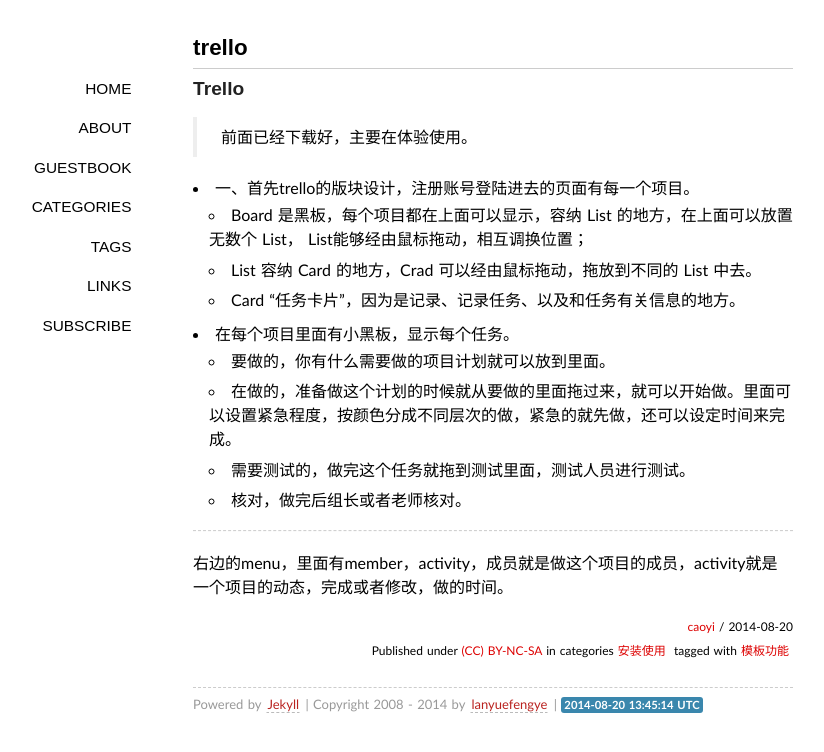
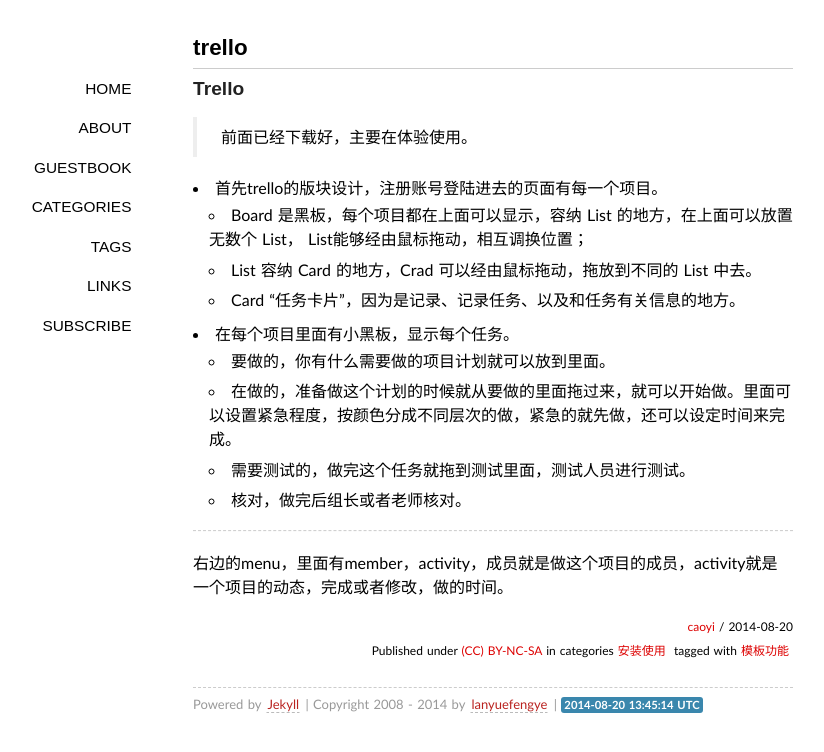
Before and after one commit to lanyuefengye/lanyuefengye.github.io, a Jekyll site: the page built from _posts/201408/2014-08-20-trello-01.md, in a window 1280 px wide. Shown: the top 752 px of the page, without its empty margins (147-971 px from the left). Built offline with Jekyll 4.4.1, drawn with Linux system fonts in a browser that asks for light colours; some web fonts are replaced; Markdown is read by kramdown in place of the engine named in the settings; comment, search, counter and statistics services are not loaded.

Commit message:
no message

```diff
--- a/_posts/201408/2014-08-20-trello-01.md
+++ b/_posts/201408/2014-08-20-trello-01.md
@@ -12,7 +12,7 @@
 ###Trello
 > 前面已经下载好，主要在体验使用。
 
-+ 一、首先trello的版块设计，注册账号登陆进去的页面有每一个项目。
++ 首先trello的版块设计，注册账号登陆进去的页面有每一个项目。
   -  Board 是黑板，每个项目都在上面可以显示，容纳 List 的地方，在上面可以放置无数个 List， List能够经由鼠标拖动，相互调换位置；
   -  List 容纳 Card 的地方，Crad 可以经由鼠标拖动，拖放到不同的 List 中去。
   -  Card “任务卡片”，因为是记录、记录任务、以及和任务有关信息的地方。
```
